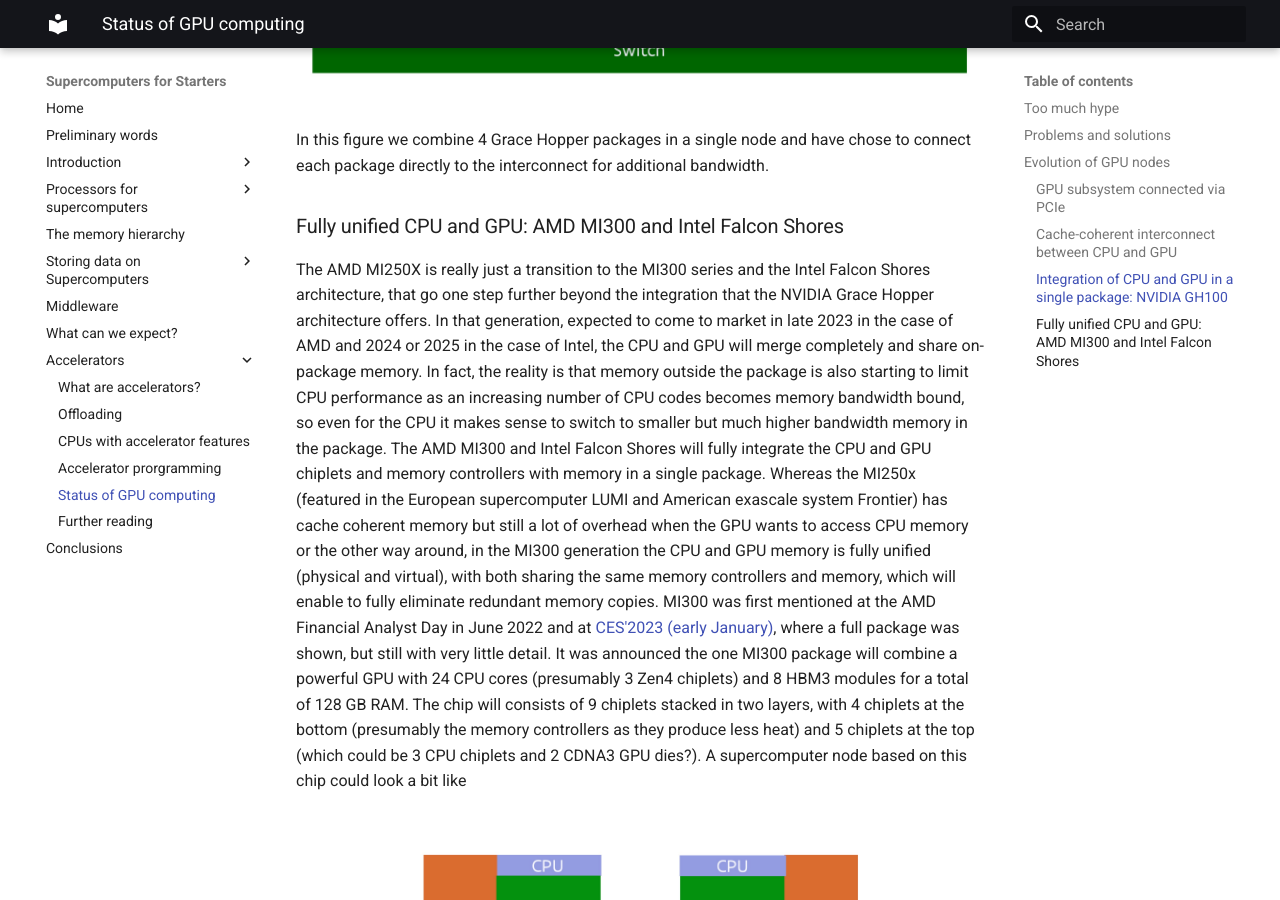
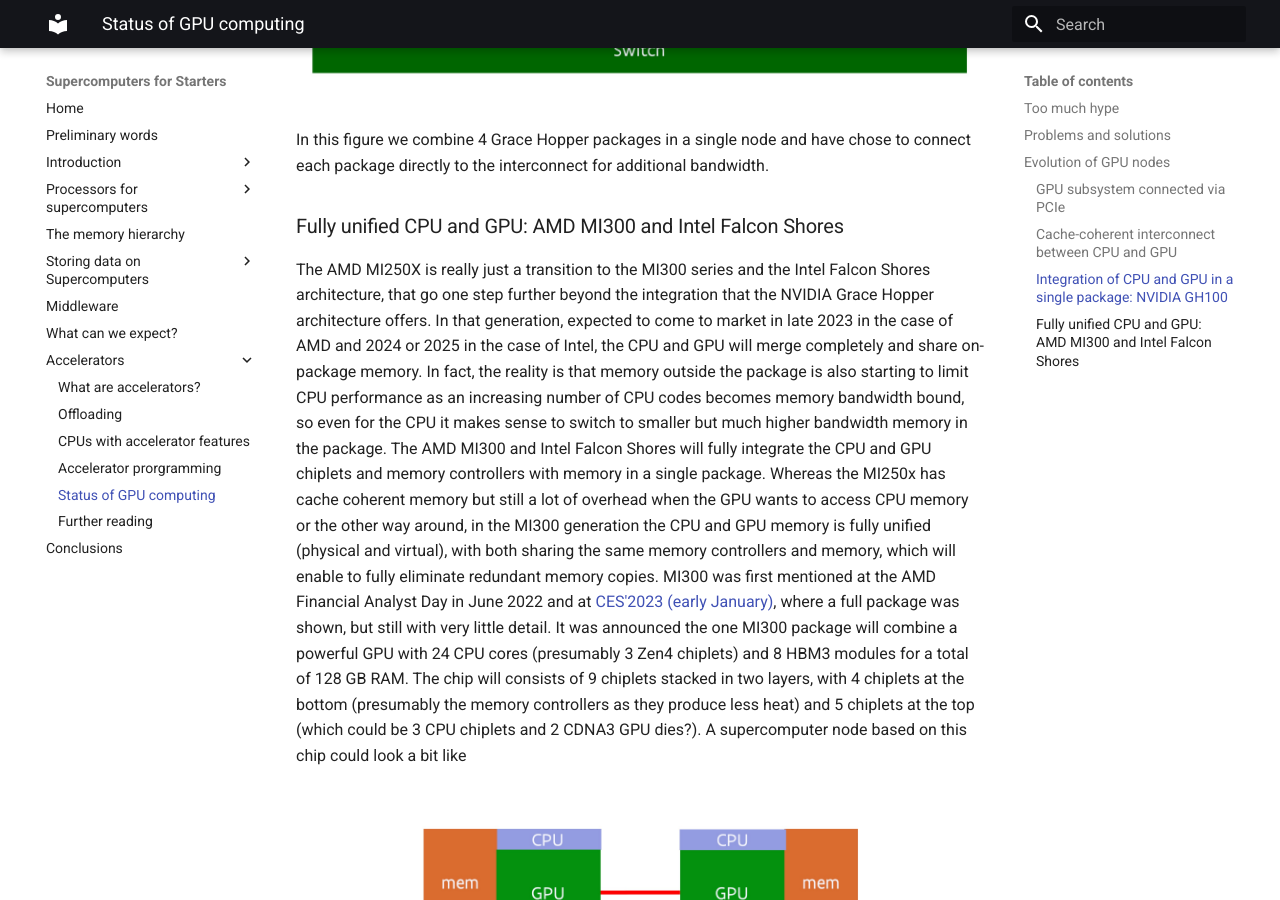
Before and after one commit to klust/SupercomputersForStarters, an MkDocs documentation site: the page built from docs/7_Accelerators/7_05_Status_GPU_computing.md, in a window 1280 px wide and 900 px high, scrolled down 6383 px. Built offline with MkDocs 1.6.1 and Material for MkDocs 9.7.7, drawn with Linux system fonts in a browser that asks for light colours.

Commit message:
Small update forgotten in the previous commit.

```diff
--- a/docs/7_Accelerators/7_05_Status_GPU_computing.md
+++ b/docs/7_Accelerators/7_05_Status_GPU_computing.md
@@ -231,8 +231,7 @@
 to smaller but much higher bandwidth memory in the package. The AMD MI300 and Intel Falcon Shores
 will fully integrate the CPU and GPU chiplets and memory controllers with memory in a single
 package.
-Whereas the MI250x (featured in the European supercomputer LUMI and American exascale
-system Frontier) has cache coherent memory but still a lot of overhead when the GPU wants to
+Whereas the MI250x has cache coherent memory but still a lot of overhead when the GPU wants to
 access CPU memory or the other way around, in the MI300 generation the CPU and GPU memory
 is fully unified (physical and virtual), with both sharing the same memory controllers and memory, which will enable
 to fully eliminate redundant memory copies.
```
